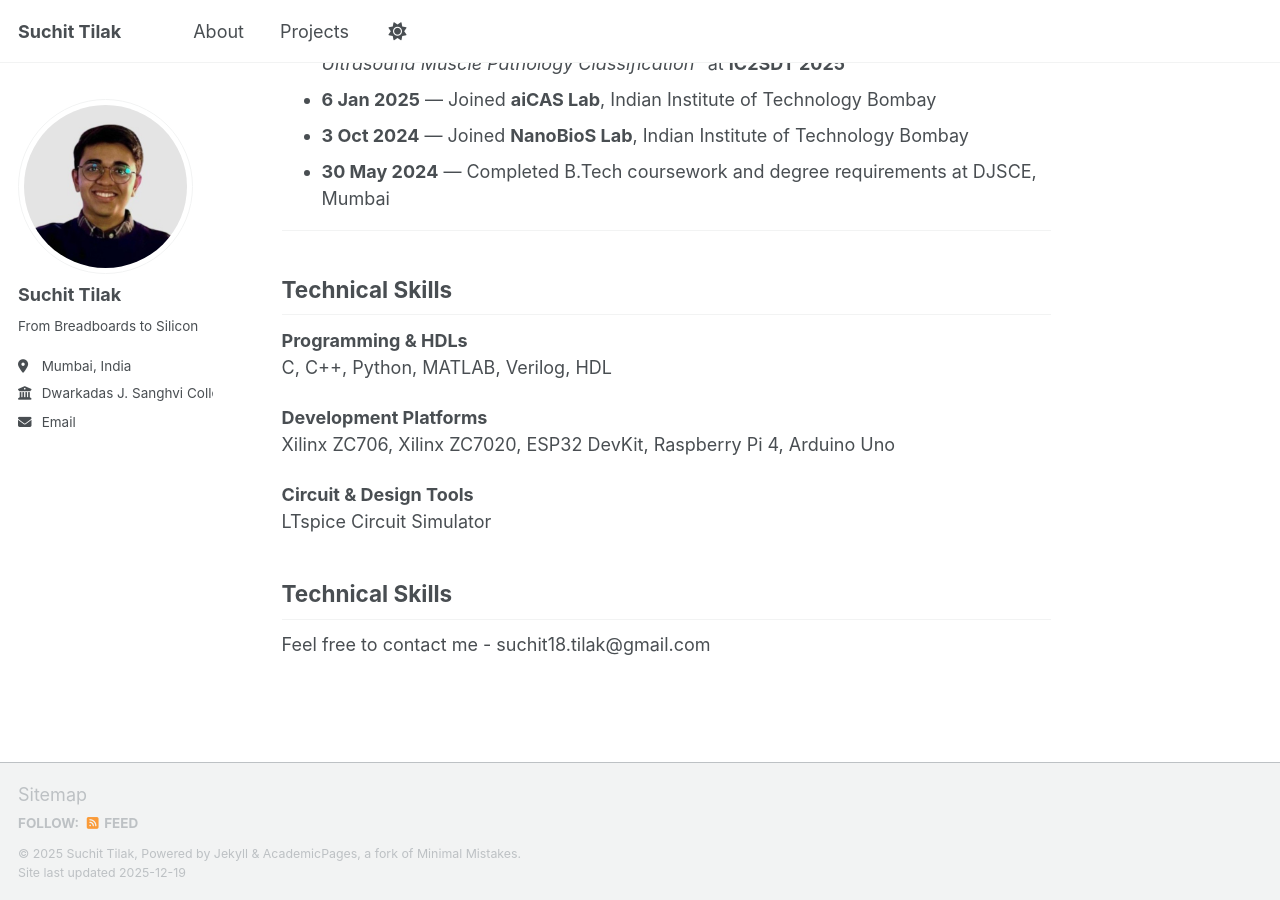
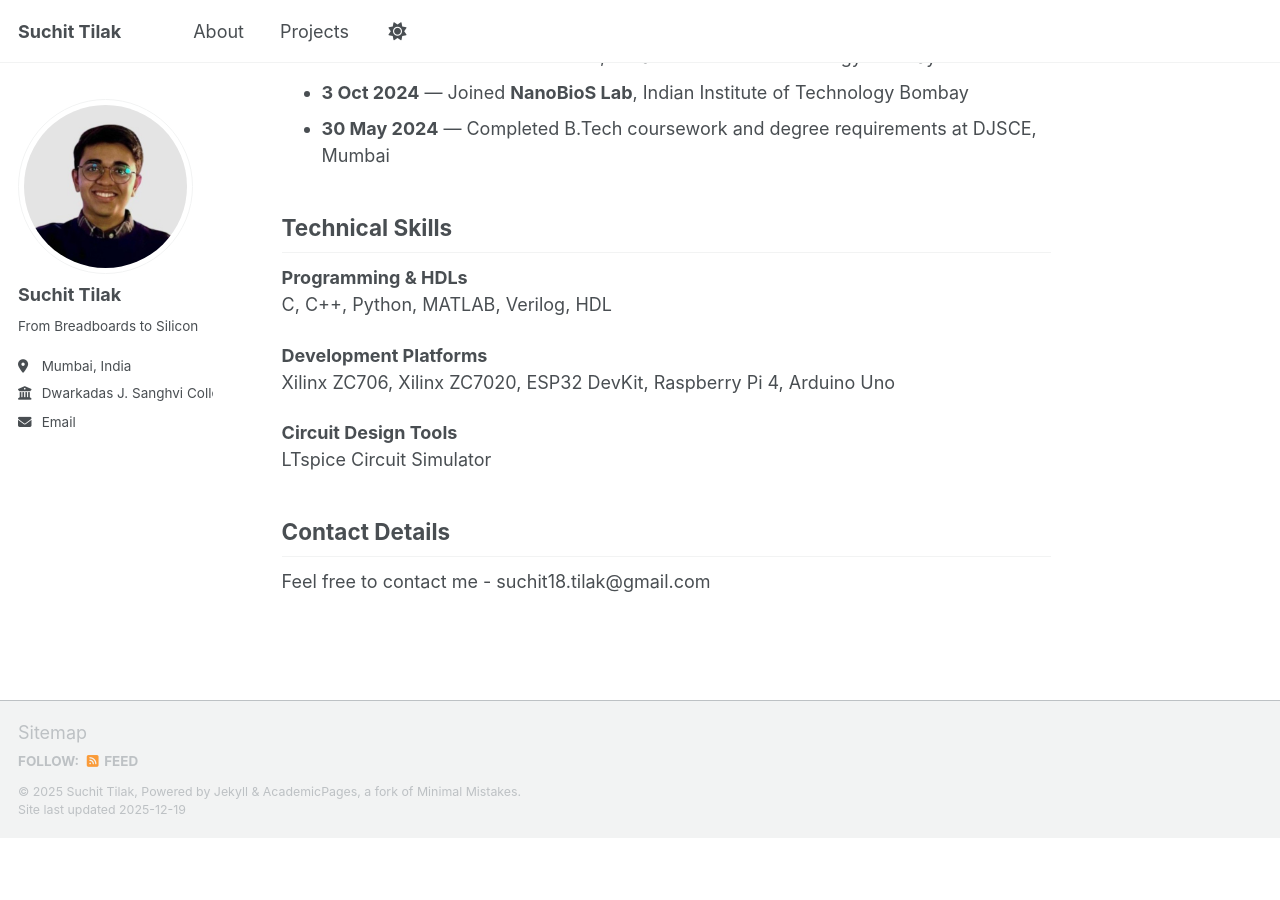
Before and after one commit to Suchit18/academicpages-draft, a Jekyll site: the page built from _pages/about.md, in a window 1280 px wide and 900 px high, scrolled down 898 px. Built offline with Jekyll 4.4.1, drawn with Linux system fonts in a browser that asks for light colours; a script bundle is joined from its source files by our own code; library files that are not in the unit come from our copies; after the commit the page ends 1736 px from its top, so only the background shows below that.

Commit message:
Update about.md
minor inaccuracies fixed

```diff
--- a/_pages/about.md
+++ b/_pages/about.md
@@ -15,7 +15,7 @@ My primary interest lies in Digital IC Design, with a focus on RTL design and im
 
 In addition to core microelectronics research, I am drawn to interdisciplinary problems at the intersection of **microelectronics and biomedical engineering**. Through my academic and research experiences, I have worked on FPGA-based systems and High Level Synthesis (HLS) of Neural Networks with an emphasis on practicality and efficiency.
 
----
+
 
 ## Research Interests
 
@@ -25,7 +25,7 @@ In addition to core microelectronics research, I am drawn to interdisciplinary p
 - Hardware Accelerators for Machine Learning
 - Neuromorphic and Brain-inspired Computing
 
----
+
 
 ## Timeline / News
 
@@ -35,7 +35,7 @@ In addition to core microelectronics research, I am drawn to interdisciplinary p
 - **3 Oct 2024** — Joined **NanoBioS Lab**, Indian Institute of Technology Bombay
 - **30 May 2024** — Completed B.Tech coursework and degree requirements at DJSCE, Mumbai
 
----
+
 
 ## Technical Skills
 
@@ -45,8 +45,8 @@ C, C++, Python, MATLAB, Verilog, HDL
 **Development Platforms**
 Xilinx ZC706, Xilinx ZC7020, ESP32 DevKit, Raspberry Pi 4, Arduino Uno
 
-**Circuit & Design Tools**
+**Circuit Design Tools**
 LTspice Circuit Simulator
 
-## Technical Skills
+## Contact Details
 Feel free to contact me - suchit18.tilak@gmail.com
```
